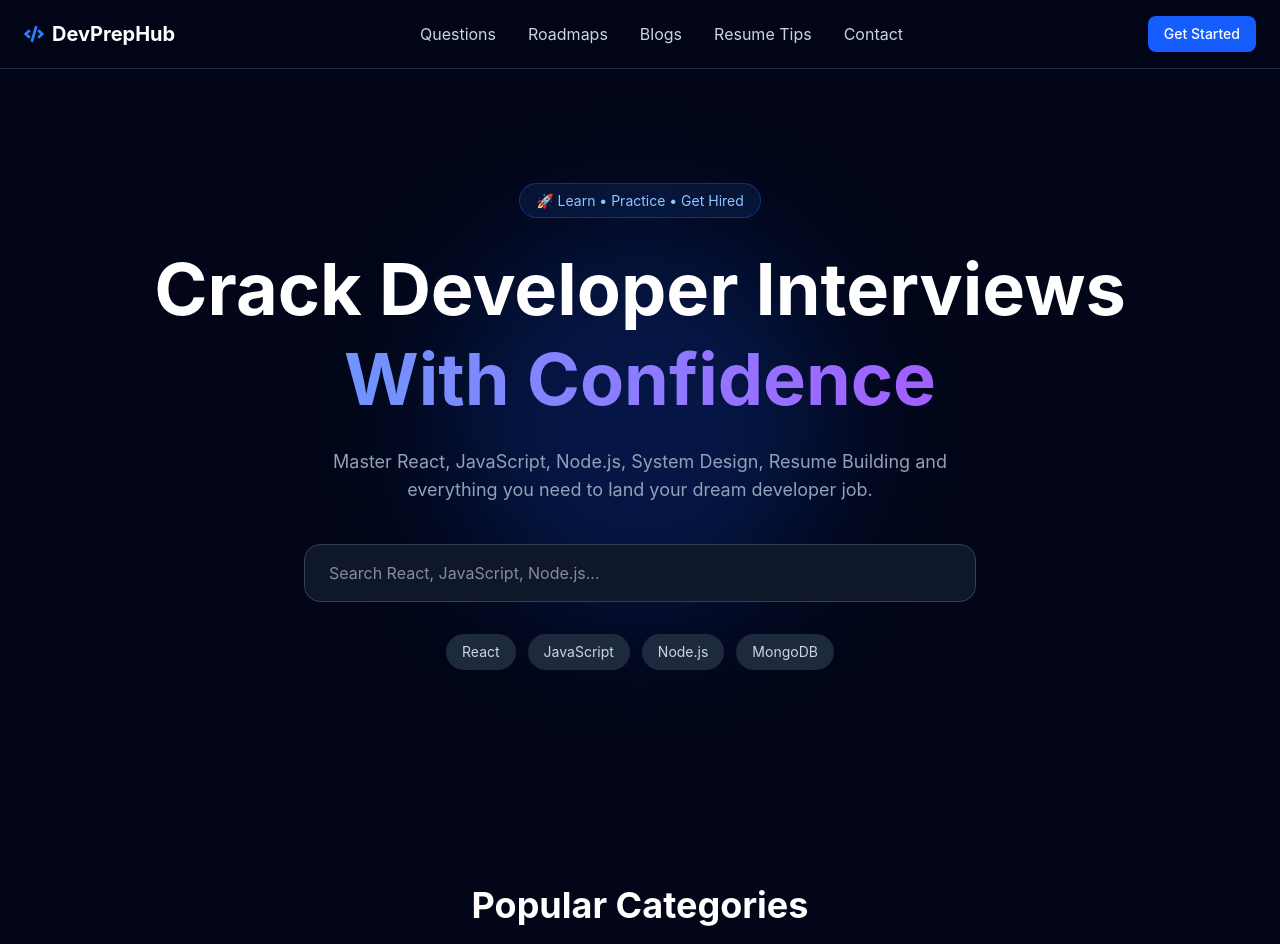
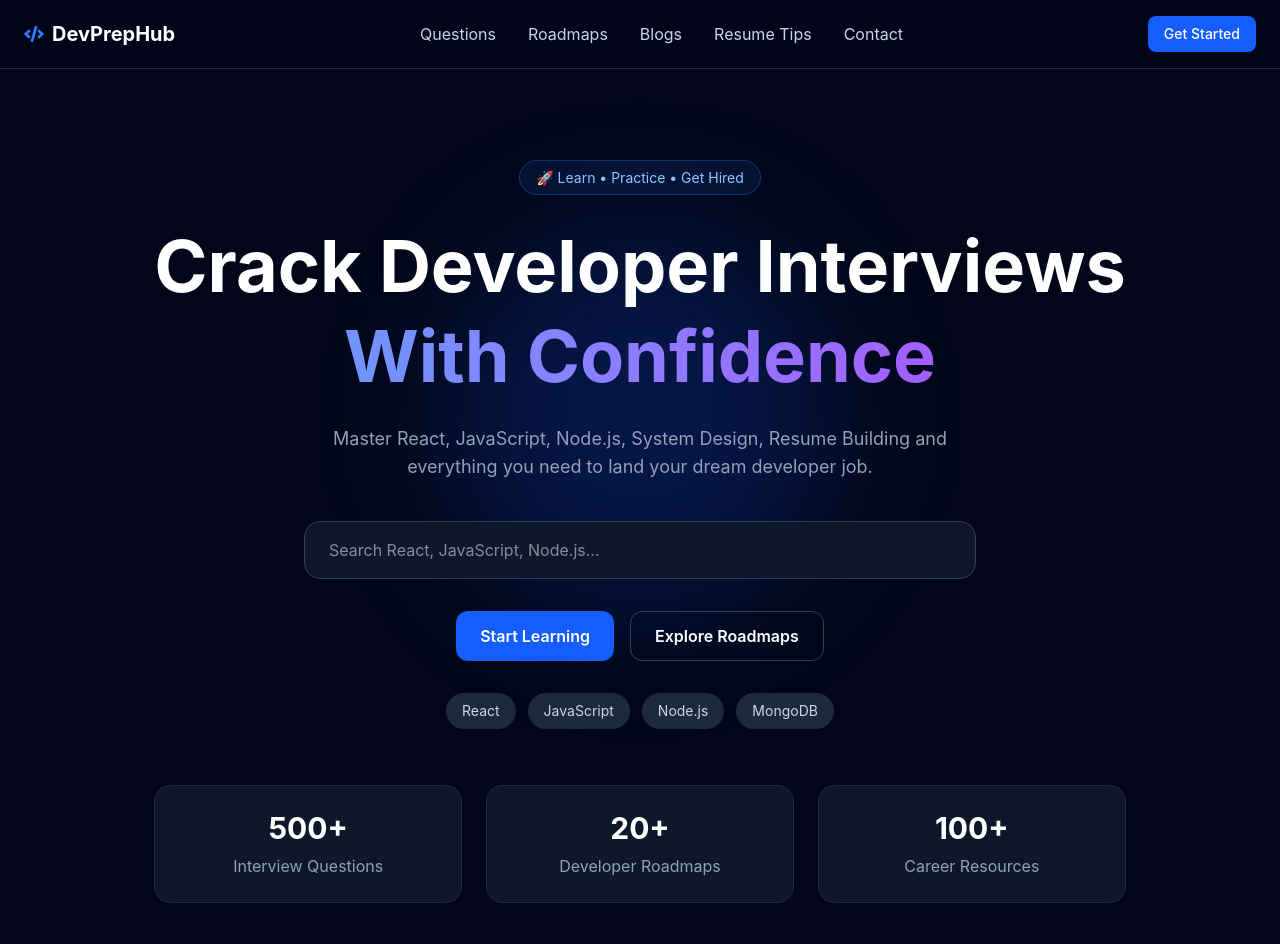
Before and after one commit to smagdum124/devprephub, a React (Vite) app: page / in a window 1280 px wide. Shown: the top 944 px of the page. Built offline with nearby package versions, Linux system fonts and the light colour scheme.

Commit message:
Improve hero section UI and stats cards

```diff
--- a/src/components/home/Hero.jsx
+++ b/src/components/home/Hero.jsx
@@ -2,7 +2,7 @@ import { motion } from "framer-motion";
 
 const Hero = () => {
   return (
-    <section className="relative flex min-h-[90vh] items-center justify-center overflow-hidden px-6">
+    <section className="relative flex min-h-screen items-center justify-center overflow-hidden px-6 pt-24 pb-16">
       <div className="absolute left-1/2 top-40 h-96 w-96 -translate-x-1/2 rounded-full bg-blue-600/20 blur-3xl"></div>
 
       <div className="relative z-10 max-w-5xl text-center">
@@ -38,6 +38,15 @@ const Hero = () => {
             className="w-full rounded-2xl border border-slate-700 bg-slate-900 px-6 py-4 text-white outline-none focus:border-blue-500"
           />
         </div>
+        <div className="mt-8 flex flex-wrap justify-center gap-4">
+          <button className="rounded-xl bg-blue-600 px-6 py-3 font-semibold text-white transition hover:bg-blue-700">
+            Start Learning
+          </button>
+
+          <button className="rounded-xl border border-slate-700 px-6 py-3 font-semibold text-white transition hover:border-blue-500">
+            Explore Roadmaps
+          </button>
+        </div>
 
         <div className="mt-8 flex flex-wrap justify-center gap-3">
           <span className="rounded-full bg-slate-800 px-4 py-2 text-sm text-slate-300">
@@ -53,6 +62,22 @@ const Hero = () => {
             MongoDB
           </span>
         </div>
+        <div className="mt-14 grid gap-6 md:grid-cols-3">
+          <div className="rounded-2xl border border-slate-800 bg-slate-900 p-6">
+            <h3 className="text-3xl font-bold text-white">500+</h3>
+            <p className="mt-2 text-slate-400">Interview Questions</p>
+          </div>
+
+          <div className="rounded-2xl border border-slate-800 bg-slate-900 p-6">
+            <h3 className="text-3xl font-bold text-white">20+</h3>
+            <p className="mt-2 text-slate-400">Developer Roadmaps</p>
+          </div>
+
+          <div className="rounded-2xl border border-slate-800 bg-slate-900 p-6">
+            <h3 className="text-3xl font-bold text-white">100+</h3>
+            <p className="mt-2 text-slate-400">Career Resources</p>
+          </div>
+        </div>
       </div>
     </section>
   );
```
